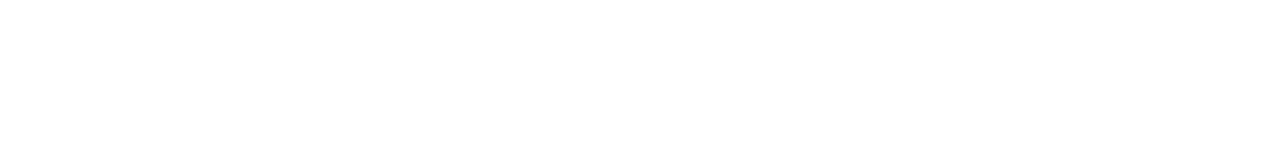
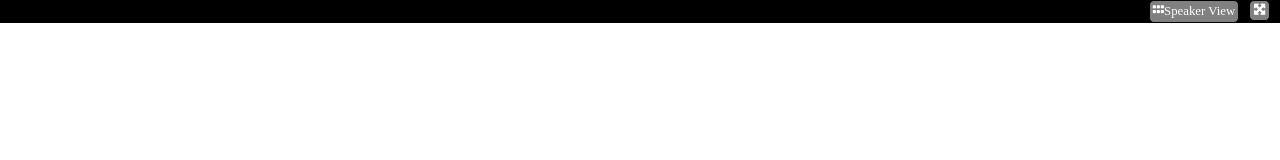
Before and after one commit to MicheleAbategiovanni/html-css-zoom, a plain HTML site: page index.html in a window 1280 px wide. Drawn offline with Linux system fonts and the light colour scheme.

Commit message:
added structure nav

```diff
--- a/css/style.css
+++ b/css/style.css
@@ -3,3 +3,26 @@
     padding: 0;
     box-sizing: border-box;
 }
+
+a{
+    text-decoration: none;
+}
+
+[class^="view-"]{
+    background-color: grey;
+    color: white;
+    text-decoration: none;
+    display: flex;
+    margin-right: 10px;
+    border: 1px solid black;
+    border-radius: 5px;
+    padding: 3px;
+    font-size: 0.8rem;
+}
+
+.nav-container-view{
+    display: flex;
+    /* flex-direction: row; */
+    justify-content: flex-end;
+    background-color: black;
+}
--- a/index.html
+++ b/index.html
@@ -14,7 +14,20 @@
 
     <!-- Navbar con opzioni vista -->
     <nav>
-        <div class="nav-view"></div>
+        <div class="nav-container-view">
+            <div>
+                <a class="view-grill" href="#">
+                    <i class="fa-solid fa-grip"></i>
+                    <div>Speaker View</div>
+                </a>
+            </div>
+
+            <div>
+                <a class="view-fullscreen" href="#">
+                    <i class="fa-solid fa-maximize"></i>
+                </a>
+            </div>
+        </div>
     </nav>
 
     <main>
@@ -22,9 +35,9 @@
     </main>
 
     <!-- Navbar finale con lista di opzioni zoom -->
-    <nav>
+    <!-- <nav>
 
-    </nav>
+    </nav> -->
 
 </body>
 
```
